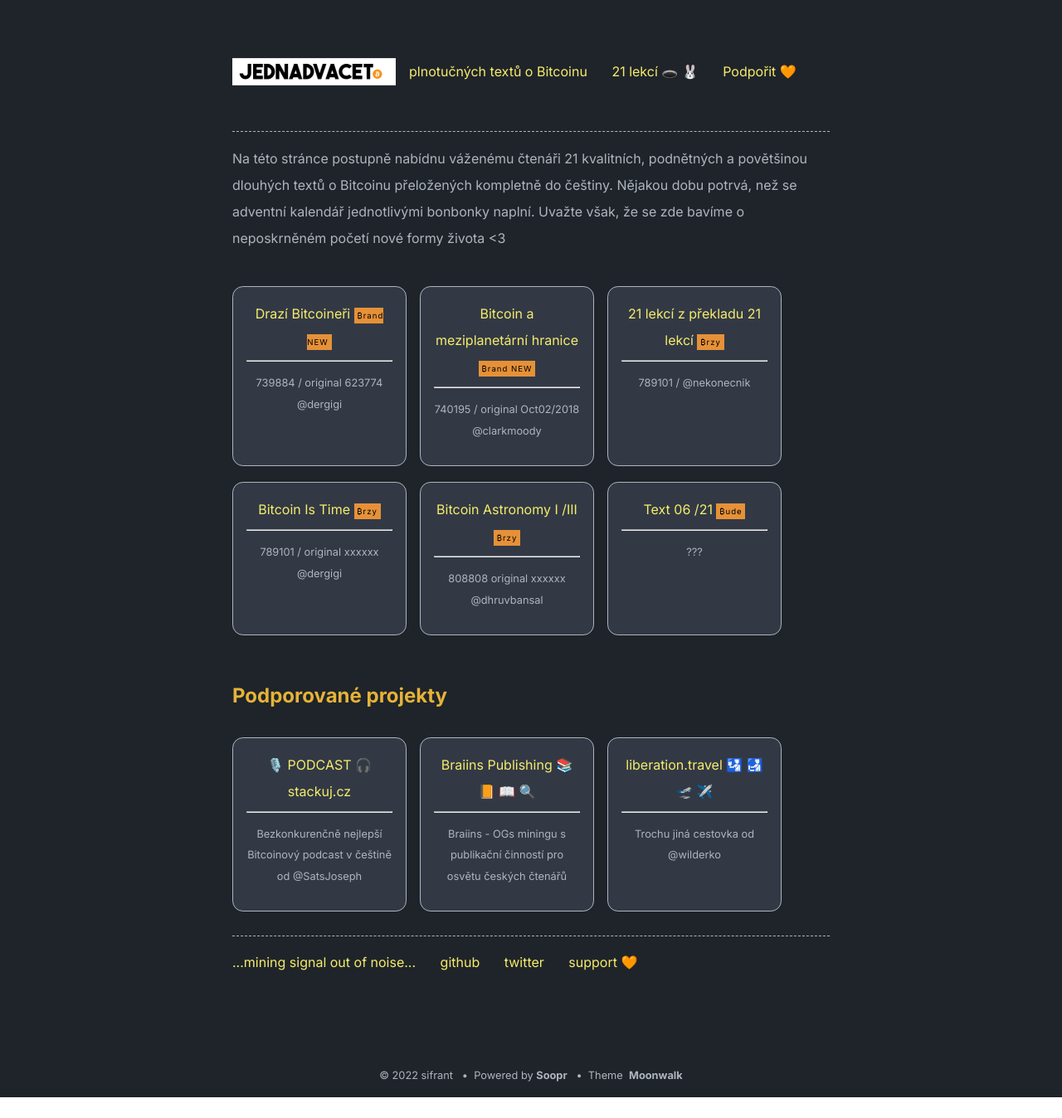
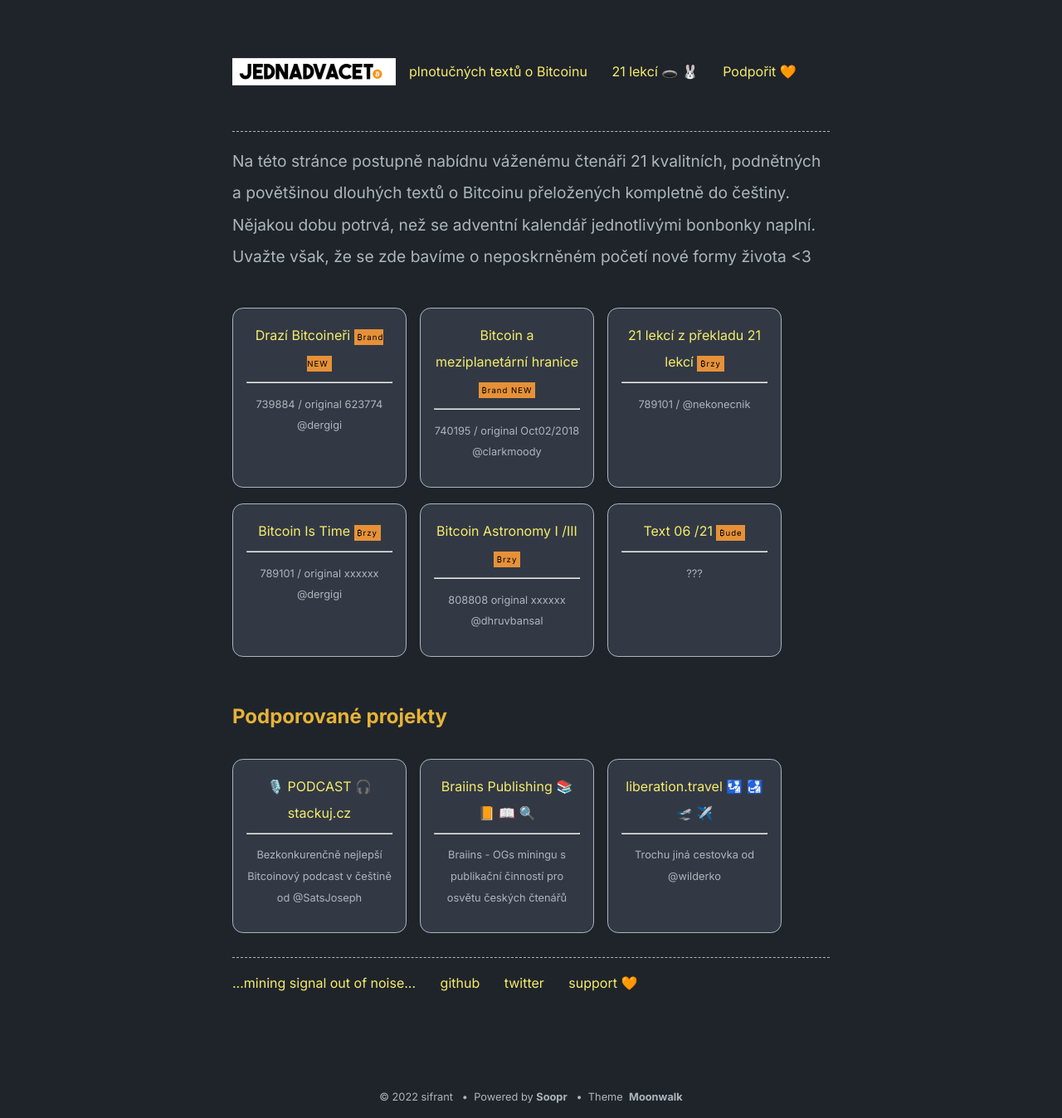
Before and after one commit to abhinavs/moonwalk, a Jekyll site: the page built from index.md, in a window 1280 px wide. Shown: the whole page at 83% size. Built offline with Jekyll 4.4.1, drawn with Linux system fonts in a browser that asks for light colours; before the commit the page ends 1323 px from its top, so only the background shows below that.

Commit message:
big description

```diff
--- a/_config.yml
+++ b/_config.yml
@@ -2,9 +2,9 @@ title: jednadvaCZet
 author: sifrant
 url: https://sifrant.github.io/jednadvacet # root address of the site
 description: > # description of the site (multiple lines allowed)
-  Na této stránce postupně nabídnu váženému čtenáři 21 kvalitních, podnětných a povětšinou dlouhých textů o Bitcoinu
+  <big>Na této stránce postupně nabídnu váženému čtenáři 21 kvalitních, podnětných a povětšinou dlouhých textů o Bitcoinu
   přeložených kompletně do češtiny. Nějakou dobu potrvá, než se adventní kalendář jednotlivými bonbonky naplní.
-  Uvažte však, že se zde bavíme o neposkrněném početí nové formy života <3
+  Uvažte však, že se zde bavíme o neposkrněném početí nové formy života <3 </big>
 
 permalink: /:slug
 
```
